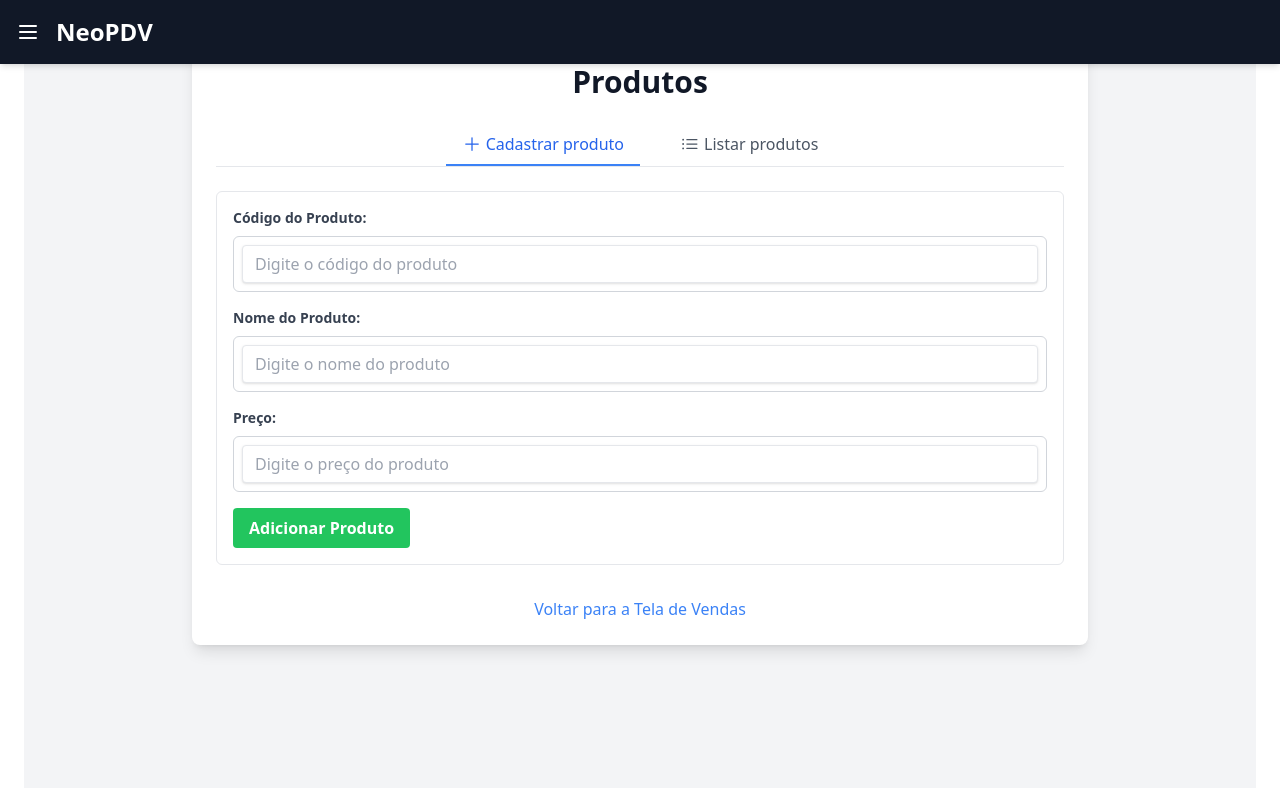
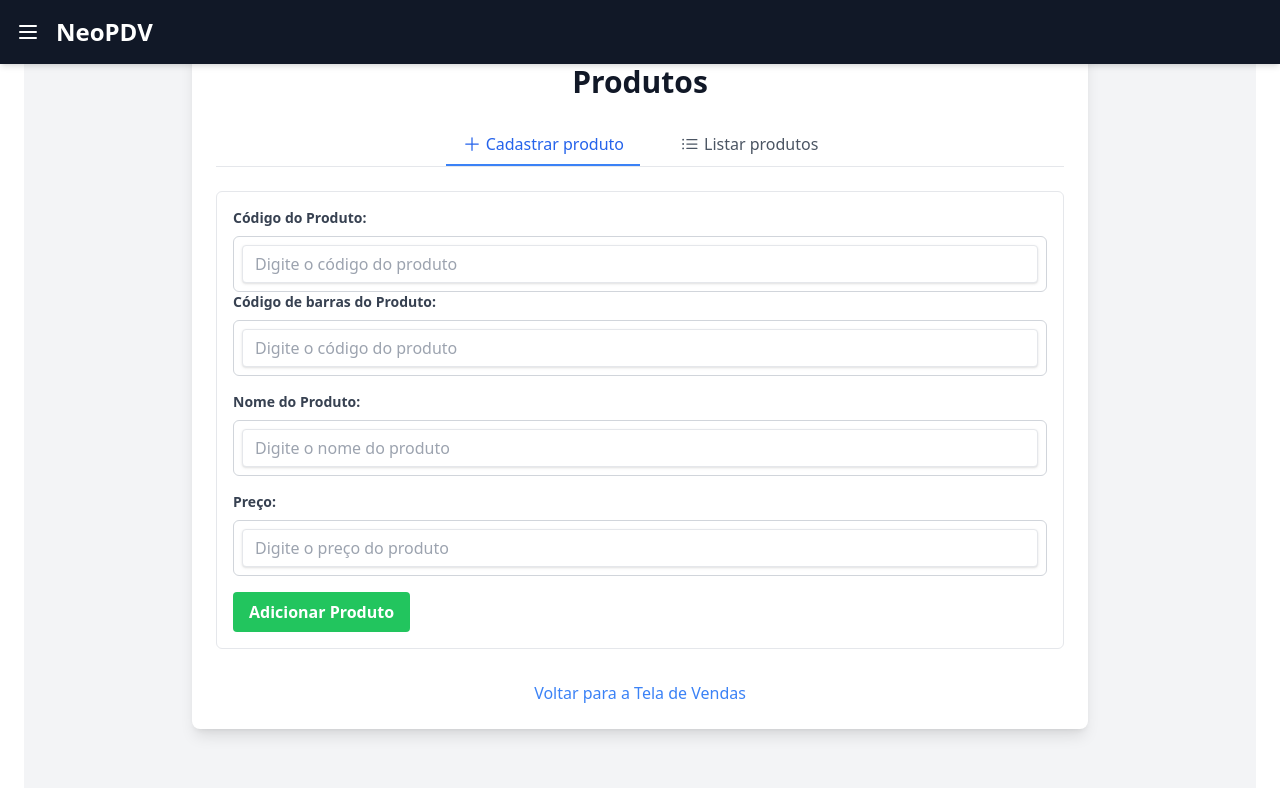
Before and after one commit to alvesgc/pdv, a React (Vite) app: page /products in a window 1280 px wide. Shown: the top 788 px of the page. Built offline with nearby package versions, Linux system fonts and the light colour scheme.

Commit message:
feat: add barcode input field to ProductForm component

```diff
--- a/src/components/ProductForm/index.jsx
+++ b/src/components/ProductForm/index.jsx
@@ -43,6 +43,16 @@ export default function ProductForm() {
           placeholder="Digite o código do produto"
           required
         />
+         <label className="block text-gray-700 text-sm font-bold mb-2">
+          Código de barras do Produto:
+        </label>
+        <Input
+          type="text"
+          value={productCode}
+          onChange={(e) => setProductCode(e.target.value)}
+          placeholder="Digite o código do produto"
+          required
+        />
       </div>
       <div className="mb-4">
         <label className="block text-gray-700 text-sm font-bold mb-2">
```
